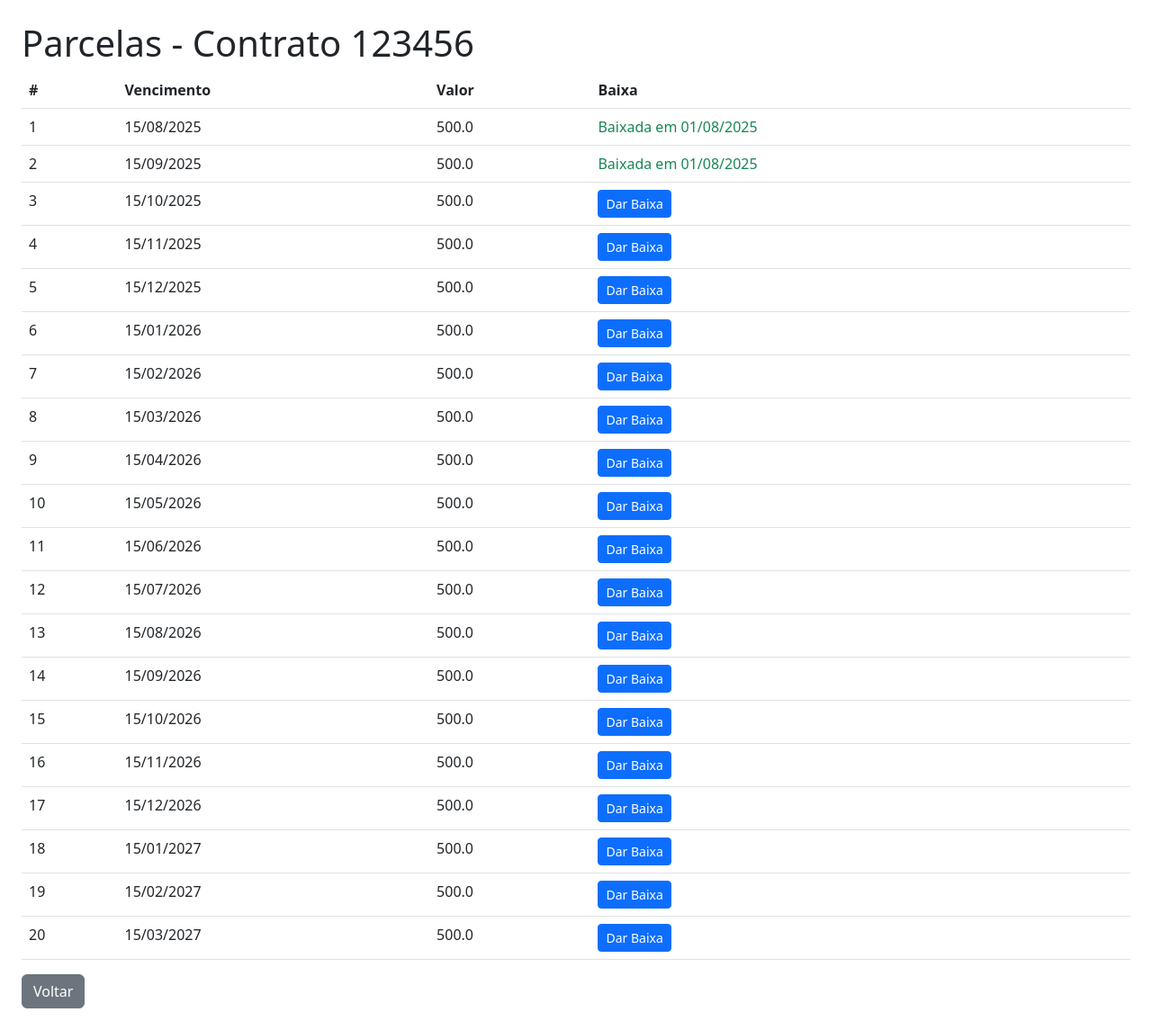
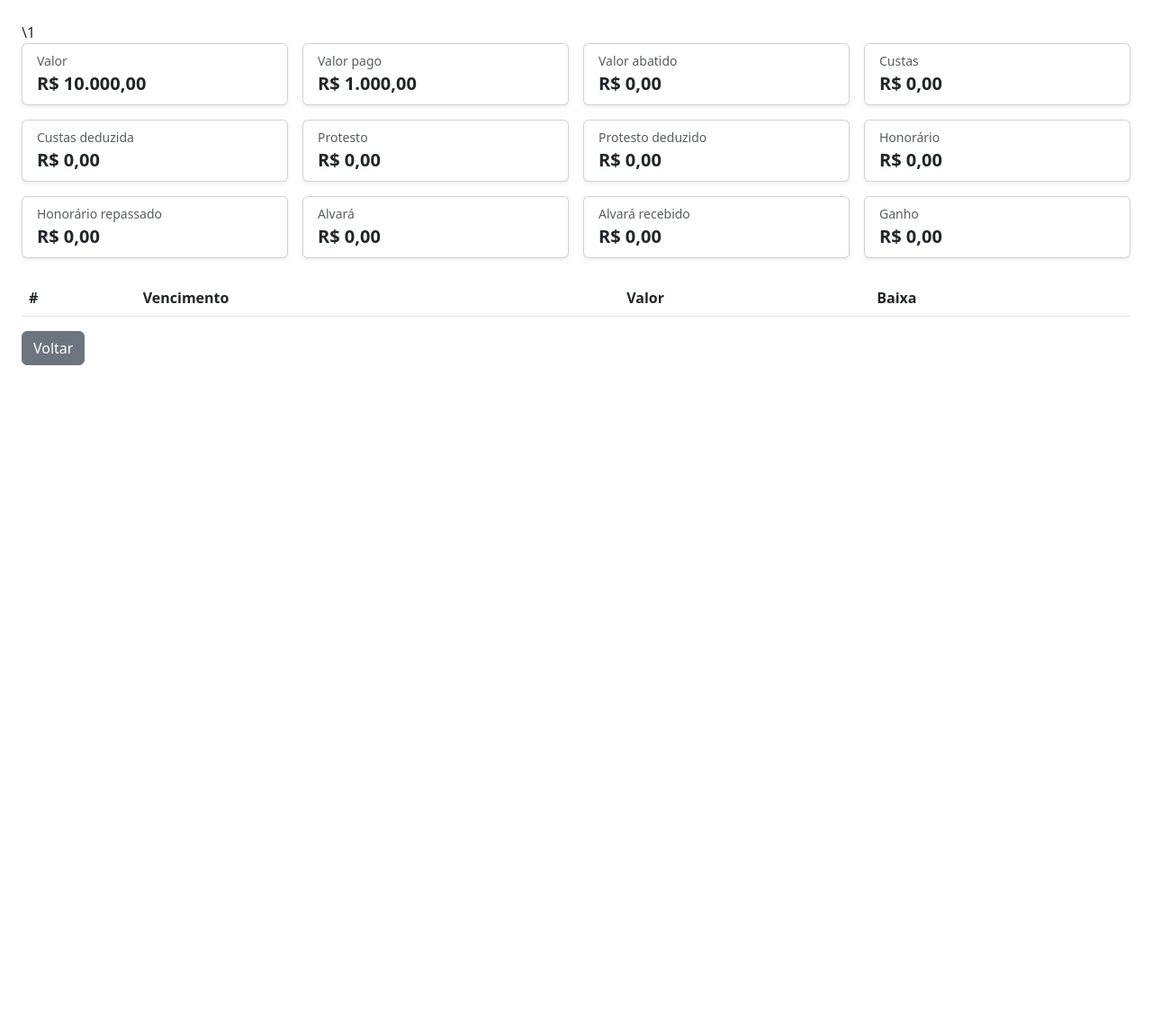
Before and after one commit to felipe4128/novo_contratos_cobranca, a Flask app: page /parcelas/1 in a window 1280 px wide. Shown: the whole page at 90% size. After the commit the page ends 406 px from the top, so only its background shows below. Run offline with Flask 3, Linux system fonts and the light colour scheme; data comes from the database, SQL or seed files in the repository; lists and menus that the app fills with data are empty; some libraries are stand-ins or nearby versions.

Commit message:
Corrige link de Parcelas no index + garante rotas

```diff
--- a/app.py
+++ b/app.py
@@ -7,9 +7,39 @@ from io import BytesIO
 import os
 
 app = Flask(__name__)
-app.config['SQLALCHEMY_DATABASE_URI'] = 'sqlite:///credito.db'
+
+# Banco: DATABASE_URL (Postgres no Render). Sem ela, usa SQLite na pasta instance/ (dev).
+uri = os.getenv("DATABASE_URL", "").strip()
+if uri:
+    if uri.startswith("postgres://"):
+        uri = uri.replace("postgres://", "postgresql+psycopg2://", 1)
+else:
+    os.makedirs(app.instance_path, exist_ok=True)
+    uri = f"sqlite:///{os.path.join(app.instance_path, 'credito.db')}"
+app.config['SQLALCHEMY_DATABASE_URI'] = uri
 app.config['SQLALCHEMY_TRACK_MODIFICATIONS'] = False
+
 db = SQLAlchemy(app)
+
+
+# Helper para tratar datas ISO (YYYY-MM-DD)
+def parse_iso_date(value):
+    if not value:
+        return None
+    value = str(value).strip()[:10]
+    try:
+        return datetime.strptime(value, '%Y-%m-%d').date()
+    except ValueError:
+        return None
+
+
+@app.template_filter('brl')
+def brl(value):
+    try:
+        return f"{float(value or 0):,.2f}".replace(",", "X").replace(".", ",").replace("X", ".")
+    except Exception:
+        return "0,00"
+
 
 class Contrato(db.Model):
     # existing fields
@@ -91,15 +121,15 @@ def novo():
             alvara=float(request.form.get('alvara')) if request.form.get('alvara') else None,
             alvara_recebido=float(request.form.get('alvara_recebido')) if request.form.get('alvara_recebido') else None,
             valor_entrada=float(request.form.get('valor_entrada')) if request.form.get('valor_entrada') else None,
-            vencimento_entrada=datetime.strptime(request.form.get('vencimento_entrada'), '%Y-%m-%d') if request.form.get('vencimento_entrada') else None,
+            vencimento_entrada=parse_iso_date(request.form.get('vencimento_entrada')) if request.form.get('vencimento_entrada') else None,
             valor_das_parcelas=float(request.form.get('valor_das_parcelas')) if request.form.get('valor_das_parcelas') else None,
             parcelas=int(request.form.get('parcelas')) if request.form.get('parcelas') else 0,
             parcelas_restantes=int(request.form.get('parcelas_restantes')) if request.form.get('parcelas_restantes') else 0,
-            vencimento_parcelas=datetime.strptime(request.form.get('vencimento_parcelas'), '%Y-%m-%d') if request.form.get('vencimento_parcelas') else None,
+            vencimento_parcelas=parse_iso_date(request.form.get('vencimento_parcelas')) if request.form.get('vencimento_parcelas') else None,
             quantidade_boletos_emitidos=int(request.form.get('quantidade_boletos_emitidos')) if request.form.get('quantidade_boletos_emitidos') else None,
             valor_pg_com_boleto=float(request.form.get('valor_pg_com_boleto')) if request.form.get('valor_pg_com_boleto') else None,
-            data_pg_boleto=datetime.strptime(request.form.get('data_pg_boleto'), '%Y-%m-%d') if request.form.get('data_pg_boleto') else None,
-            data_baixa=datetime.strptime(request.form.get('data_baixa'), '%Y-%m-%d') if request.form.get('data_baixa') else None,
+            data_pg_boleto=parse_iso_date(request.form.get('data_pg_boleto')) if request.form.get('data_pg_boleto') else None,
+            data_baixa=parse_iso_date(request.form.get('data_baixa')) if request.form.get('data_baixa') else None,
             obs_contabilidade=request.form.get('obs_contabilidade'),
             obs_contas_receber=request.form.get('obs_contas_receber'),
             valor_repassar_escritorio=float(request.form.get('valor_repassar_escritorio')) if request.form.get('valor_repassar_escritorio') else None
@@ -143,31 +173,7 @@ def editar_info(id):
     return render_template('info.html', contrato=c)
 
 
-@app.route('/parcelas/<int:id>')
-def parcelas(id):
-    c = Contrato.query.get_or_404(id)
-    # generate parcelas if not exist
-    if not Parcela.query.filter_by(contrato_id=c.id).first():
-        first_due = c.vencimento_parcelas or c.vencimento_entrada
-        if first_due and c.parcelas and c.valor_das_parcelas:
-            for i in range(c.parcelas):
-                due = first_due + relativedelta(months=i)
-                p = Parcela(contrato_id=c.id, numero=i+1, due_date=due, value=c.valor_das_parcelas)
-                db.session.add(p)
-            db.session.commit()
-    parcels = Parcela.query.filter_by(contrato_id=c.id).order_by(Parcela.numero).all()
-    return render_template('parcelas.html', contrato=c, parcels=parcels)
 
-@app.route('/parcelas/<int:contrato_id>/baixar/<int:parcela_id>', methods=['POST'])
-def baixar_parcela(contrato_id, parcela_id):
-    p = Parcela.query.get_or_404(parcela_id)
-    p.baixa = True
-    p.data_baixa = datetime.today().date()
-    # update valor_pago
-    c = p.contrato
-    c.valor_pago = (c.valor_pago or 0) + p.value
-    db.session.commit()
-    return redirect(url_for('parcelas', id=contrato_id))
 
 @app.route('/exportar')
 def exportar():
@@ -230,3 +236,34 @@ if __name__ == '__main__':
     with app.app_context():
         db.create_all()
     app.run(host='0.0.0.0', port=int(os.environ.get('PORT', 5000)), debug=True)
+
+
+# Rotas de parcelas (inclui alias para url_for('parcelas', id=...))
+@app.route('/contrato/<int:id>/parcelas')
+@app.route('/parcelas/<int:id>', endpoint='parcelas')
+def ver_parcelas(id):
+    c = Contrato.query.get_or_404(id)
+    parcels = Parcela.query.filter_by(contrato_id=id).order_by(Parcela.numero.asc()).all()
+
+    def _get(o, *names, default=0):
+        for n in names:
+            if hasattr(o, n) and getattr(o, n) is not None:
+                return getattr(o, n)
+        return default
+
+    resumo = {
+        "valor":               _get(c, "valor", "valor_total"),
+        "valor_pago":          _get(c, "pago", "valor_pago"),
+        "valor_abatido":       _get(c, "abatido", "valor_abatido"),
+        "custas":              _get(c, "custas"),
+        "custas_deduzida":     _get(c, "custas_deduzida", "custas_deduzidas"),
+        "protesto":            _get(c, "protesto"),
+        "protesto_deduzido":   _get(c, "protesto_deduzido"),
+        "honorario":           _get(c, "honorario", "honorarios"),
+        "honorario_repassado": _get(c, "honorario_repassado"),
+        "alvara":              _get(c, "alvara"),
+        "alvara_recebido":     _get(c, "alvara_recebido"),
+        "ganho":               _get(c, "ganho"),
+    }
+
+    return render_template('parcelas.html', contrato=c, parcelas=parcels, resumo=resumo)
--- a/requirements.txt
+++ b/requirements.txt
@@ -3,3 +3,4 @@ Flask_SQLAlchemy
 pandas
 XlsxWriter
 python-dateutil
+psycopg2-binary
--- a/templates/index.html
+++ b/templates/index.html
@@ -8,7 +8,7 @@
 </tr></thead><tbody>{% for c in contratos %}<tr>
 <td>{{ c.cpf }}</td><td>{{ c.cliente }}</td><td>{{ c.numero }}</td><td>{{ c.tipo_contrato }}</td>
 <td>{{ c.valor }}</td><td>{{ c.valor_pago }}</td>
-<td><a href="{{ url_for('parcelas',id=c.id) }}" class="btn btn-primary btn-sm">Parcelas</a></td>
+<td><a href="{{ url_for('ver_parcelas',id=c.id) }}" class="btn btn-primary btn-sm">Parcelas</a></td>
 <td><a href="{{ url_for('editar_info',id=c.id) }}" class="btn btn-secondary btn-sm">Info</a></td>
 <td><form action="{{ url_for('delete', id=c.id) }}" method="post" style="display:inline;"><button type="submit" class="btn btn-danger btn-sm">Excluir</button></form></td>
 </tr>{% endfor %}</tbody></table></div></body></html>
--- a/templates/parcelas.html
+++ b/templates/parcelas.html
@@ -3,7 +3,35 @@
 <head><meta charset="utf-8"><title>Parcelas</title>
 <link href="https://cdn.jsdelivr.net/npm/bootstrap@5.3.0/dist/css/bootstrap.min.css" rel="stylesheet"></head>
 <body class="p-4">
-<h1>Parcelas - Contrato {{ contrato.numero }}</h1>
+\1
+
+<div class="row row-cols-2 row-cols-md-4 g-3 mb-4">
+  {% macro card(label, val) -%}
+  <div class="col">
+    <div class="card h-100 shadow-sm">
+      <div class="card-body py-2">
+        <div class="text-muted small">{{ label }}</div>
+        <div class="fs-5 fw-semibold">R$ {{ val|brl }}</div>
+      </div>
+    </div>
+  </div>
+  {%- endmacro %}
+
+  {{ card('Valor', resumo.valor) }}
+  {{ card('Valor pago', resumo.valor_pago) }}
+  {{ card('Valor abatido', resumo.valor_abatido) }}
+  {{ card('Custas', resumo.custas) }}
+  {{ card('Custas deduzida', resumo.custas_deduzida) }}
+  {{ card('Protesto', resumo.protesto) }}
+  {{ card('Protesto deduzido', resumo.protesto_deduzido) }}
+  {{ card('Honorário', resumo.honorario) }}
+  {{ card('Honorário repassado', resumo.honorario_repassado) }}
+  {{ card('Alvará', resumo.alvara) }}
+  {{ card('Alvará recebido', resumo.alvara_recebido) }}
+  {{ card('Ganho', resumo.ganho) }}
+</div>
+
+
 <table class="table">
 <thead>
 <tr><th>#</th><th>Vencimento</th><th>Valor</th><th>Baixa</th></tr>
```
Also changed, not shown: templates/base.html (added, +36 -0 lines).
